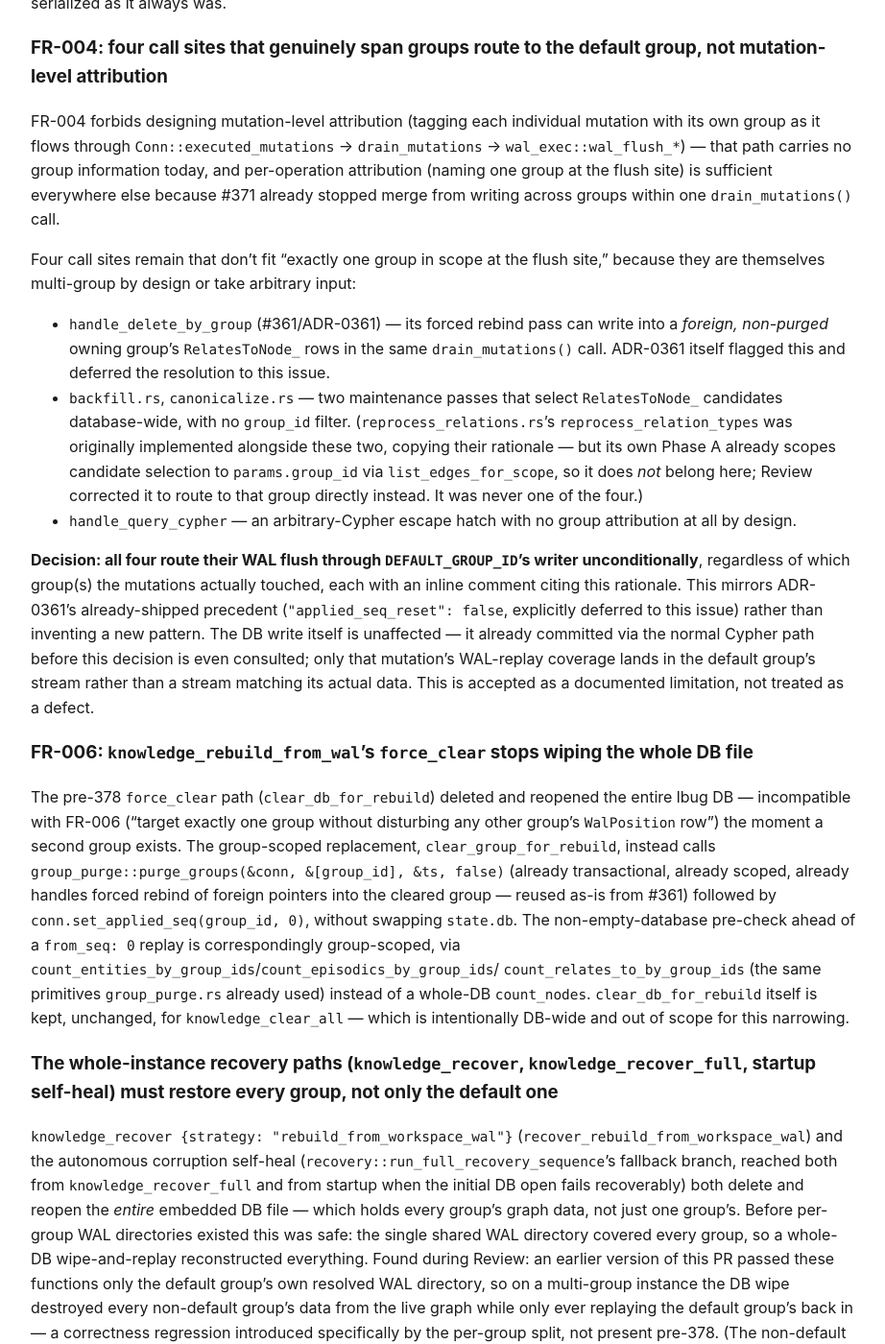
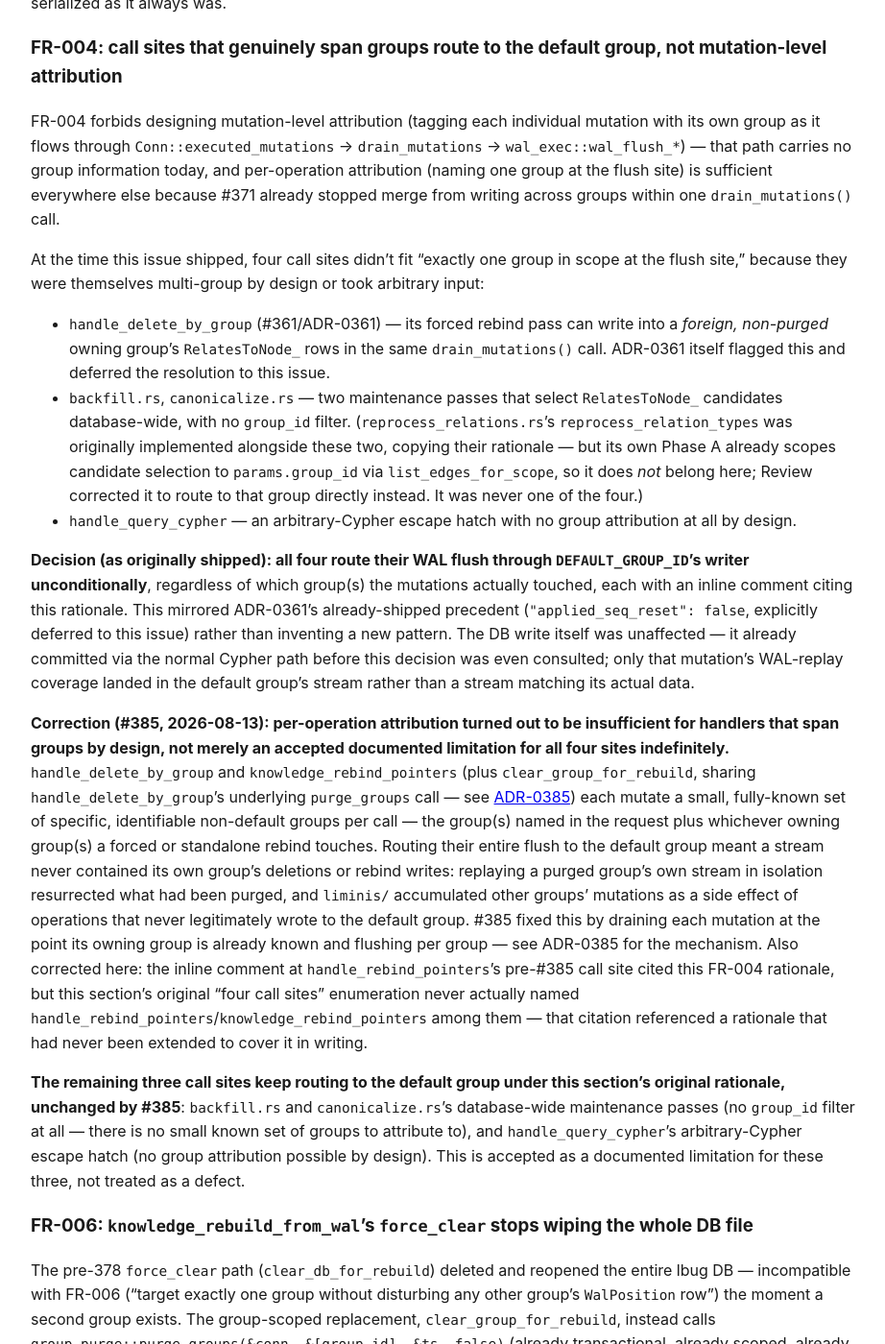
Before and after one commit to verveguy/liminis-context-graph, a Jekyll site: the page built from docs/adr/0378-multi-stream-wal-per-group-directory.md, in a window 1280 px wide and 1400 px high, scrolled down 3947 px. Shown: the whole window at 96% size, without its empty margins (178-1100 px from the left). Built offline with Jekyll 4.4.1, drawn with Linux system fonts in a browser that asks for light colours; our own code applies the rules of GitHub Pages for plain Markdown files; some of the changed text lies outside the part shown.

Commit message:
fix(wal): drop clear_group_for_rebuild's own-group purge mutations before flush
clear_group_for_rebuild purges gid immediately before knowledge_rebuild_from_wal
replays gid's own WAL directory from scratch (from_seq: 0). Flushing the purge's
gid-attributed deletions into gid's own stream injected them into the very
history about to be replayed, turning a create into a create-then-delete and
silently discarding what the replay was supposed to reconstruct (caught by
parity_rebuild_from_wal_force_clear_succeeds: applied_seq landed on the purge's
own seq instead of the WAL's true last_committed_seq). gid's own bucket is now
dropped before flushing; a foreign owning group's forced-rebind mutations are
unaffected and still flush to their own stream.

Also add ADR-0385 documenting the per-group mutation attribution mechanism and
narrow ADR-0378's FR-004 section per FR-006, correcting the historical record
on handle_rebind_pointers's citation.

```diff
--- a/docs/adr/0378-multi-stream-wal-per-group-directory.md
+++ b/docs/adr/0378-multi-stream-wal-per-group-directory.md
@@ -180,8 +180,8 @@ group as it flows through `Conn::executed_mutations` → `drain_mutations` →
 attribution (naming one group at the flush site) is sufficient everywhere else because #371
 already stopped merge from writing across groups within one `drain_mutations()` call.
 
-Four call sites remain that don't fit "exactly one group in scope at the flush site," because they
-are themselves multi-group by design or take arbitrary input:
+At the time this issue shipped, four call sites didn't fit "exactly one group in scope at the
+flush site," because they were themselves multi-group by design or took arbitrary input:
 
 - `handle_delete_by_group` (#361/ADR-0361) — its forced rebind pass can write into a *foreign,
   non-purged* owning group's `RelatesToNode_` rows in the same `drain_mutations()` call.
@@ -195,14 +195,36 @@ are themselves multi-group by design or take arbitrary input:
 - `handle_query_cypher` — an arbitrary-Cypher escape hatch with no group attribution at all by
   design.
 
-**Decision: all four route their WAL flush through `DEFAULT_GROUP_ID`'s writer unconditionally**,
-regardless of which group(s) the mutations actually touched, each with an inline comment citing
-this rationale. This mirrors ADR-0361's already-shipped precedent (`"applied_seq_reset": false`,
-explicitly deferred to this issue) rather than inventing a new pattern. The DB write itself is
-unaffected — it already committed via the normal Cypher path before this decision is even
-consulted; only that mutation's WAL-replay coverage lands in the default group's stream rather
-than a stream matching its actual data. This is accepted as a documented limitation, not treated
-as a defect.
+**Decision (as originally shipped): all four route their WAL flush through `DEFAULT_GROUP_ID`'s
+writer unconditionally**, regardless of which group(s) the mutations actually touched, each with
+an inline comment citing this rationale. This mirrored ADR-0361's already-shipped precedent
+(`"applied_seq_reset": false`, explicitly deferred to this issue) rather than inventing a new
+pattern. The DB write itself was unaffected — it already committed via the normal Cypher path
+before this decision was even consulted; only that mutation's WAL-replay coverage landed in the
+default group's stream rather than a stream matching its actual data.
+
+**Correction (#385, 2026-08-13): per-operation attribution turned out to be insufficient for
+handlers that span groups by design, not merely an accepted documented limitation for all four
+sites indefinitely.** `handle_delete_by_group` and `knowledge_rebind_pointers` (plus
+`clear_group_for_rebuild`, sharing `handle_delete_by_group`'s underlying `purge_groups` call —
+see [ADR-0385](0385-per-group-mutation-attribution-for-multi-group-writers.md)) each mutate a
+small, fully-known set of specific, identifiable non-default groups per call — the group(s) named
+in the request plus whichever owning group(s) a forced or standalone rebind touches. Routing
+their entire flush to the default group meant a stream never contained its own group's
+deletions or rebind writes: replaying a purged group's own stream in isolation resurrected what
+had been purged, and `liminis/` accumulated other groups' mutations as a side effect of
+operations that never legitimately wrote to the default group. #385 fixed this by draining each
+mutation at the point its owning group is already known and flushing per group — see ADR-0385 for
+the mechanism. Also corrected here: the inline comment at `handle_rebind_pointers`'s pre-#385
+call site cited this FR-004 rationale, but this section's original "four call sites" enumeration
+never actually named `handle_rebind_pointers`/`knowledge_rebind_pointers` among them — that
+citation referenced a rationale that had never been extended to cover it in writing.
+
+**The remaining three call sites keep routing to the default group under this section's original
+rationale, unchanged by #385**: `backfill.rs` and `canonicalize.rs`'s database-wide maintenance
+passes (no `group_id` filter at all — there is no small known set of groups to attribute to), and
+`handle_query_cypher`'s arbitrary-Cypher escape hatch (no group attribution possible by design).
+This is accepted as a documented limitation for these three, not treated as a defect.
 
 ### FR-006: `knowledge_rebuild_from_wal`'s `force_clear` stops wiping the whole DB file
 
@@ -315,9 +337,9 @@ call reports the same, correctly-backfilled position.
 
 ### Negative / Residual risks
 
-- The FR-004-exempted call sites (group-scoped purge's foreign-group rebind, `backfill.rs`'s and
-  `canonicalize.rs`'s database-wide `RelatesToNode_` passes, raw Cypher) have WAL-replay coverage
-  that doesn't match their actual data's group. This is a deliberate, documented gap (the DB write
+- The FR-004-exempted call sites (`backfill.rs`'s and `canonicalize.rs`'s database-wide
+  `RelatesToNode_` passes, and raw Cypher via `handle_query_cypher`) have WAL-replay coverage that
+  doesn't match their actual data's group. This is a deliberate, documented gap (the DB write
   itself is never affected), but it means a full rebuild of a non-default group from its own WAL
   directory alone will not reproduce a maintenance-pass mutation that happened to touch that
   group's data — only a rebuild that includes the default group's stream will. Found during
@@ -325,7 +347,9 @@ call reports the same, correctly-backfilled position.
   `DEFAULT_GROUP_ID` alongside these three, but unlike them it is genuinely single-group scoped —
   its Phase A candidate selection already filters by `params.group_id` via
   `list_edges_for_scope` — so it was corrected to route to that group directly; it does not belong
-  on this list.
+  on this list. (Group-scoped purge's foreign-group rebind was originally on this list too, but
+  #385/[ADR-0385](0385-per-group-mutation-attribution-for-multi-group-writers.md) corrected its
+  routing — see this ADR's FR-004 section as amended.)
 - The non-fallback ("checkpoint-drop") branch of `run_full_recovery_sequence` only catches up the
   default group's own app-WAL tail. `attempt_checkpoint_drop` renames aside lbug's own
   engine-level `.wal` file, which is shared across every group's not-yet-durable writes, not just
@@ -422,6 +446,10 @@ usable directory without that trap.
   issue replaces with one row per group.
 - [ADR-0361](0361-group-scoped-purge.md) — explicitly deferred per-group `applied_seq` reset and
   the FR-004 foreign-group-write tension to this issue; `purge_groups` is reused as-is here.
+- [ADR-0385](0385-per-group-mutation-attribution-for-multi-group-writers.md) — corrects this
+  ADR's FR-004 decision for `handle_delete_by_group`, `knowledge_rebind_pointers`, and
+  `clear_group_for_rebuild`: each now attributes its mutations to the specific group(s) it
+  actually modifies instead of routing everything to `DEFAULT_GROUP_ID`.
 - [ADR-0365](0365-wal-checkpoints-directory-per-name-store.md) — the directory-per-name checkpoint
   store this issue's migration relocates as a unit and whose IPC methods gain `group_id` (FR-012).
 - [ADR-0369](0369-resolvable-cross-group-pointers.md) — defines `binding_state`/`bound_at_seq`,
--- a/docs/llms-full.txt
+++ b/docs/llms-full.txt
@@ -2465,6 +2465,7 @@ Numbers are project-local and immutable once assigned. See [ADR-0001](0001-recor
 | [0375](0375-wal-max-seq-bounds-manifest.md) | WAL Seq Bounds Manifest | 2026-08-12 |
 | [0378](0378-multi-stream-wal-per-group-directory.md) | Multi-Stream WAL — One WAL Directory Per Group | 2026-08-13 |
 | [0379](0379-direct-assertion-conventions.md) | Direct Assertion API Conventions | 2026-08-12 |
+| [0385](0385-per-group-mutation-attribution-for-multi-group-writers.md) | Per-Group Mutation Attribution for `delete_by_group` and `rebind_pointers` | 2026-08-13 |
 
 ## Historical numbering
 
```
Also changed, not shown: other parts of docs/adr/0378-multi-stream-wal-per-group-directory.md (+1 -1 lines), docs/adr/0385-per-group-mutation-attribution-for-multi-group-writers.md (added, +241 -0 lines), docs/adr/index.md (+1 -0 lines), 1 other file.
